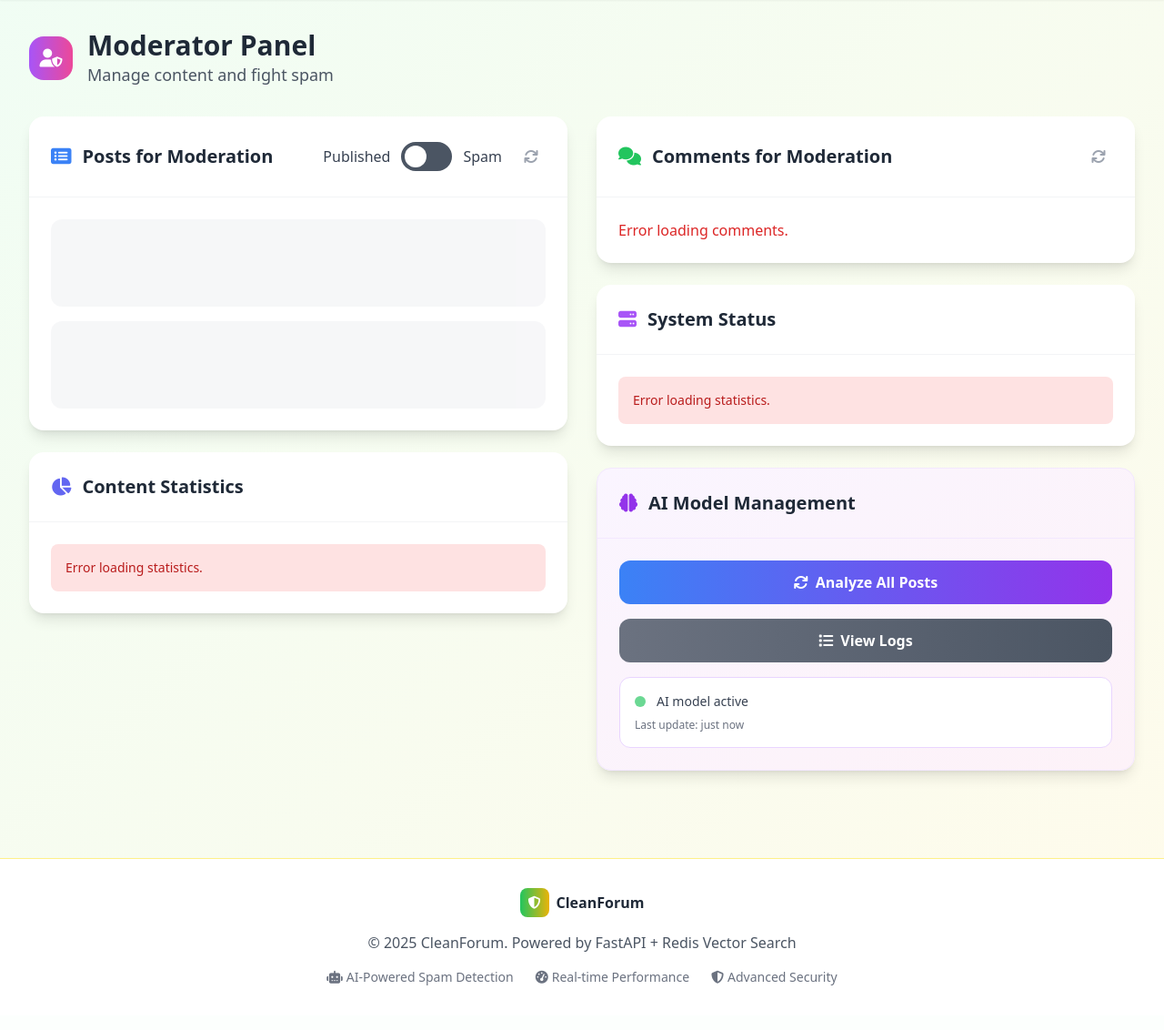
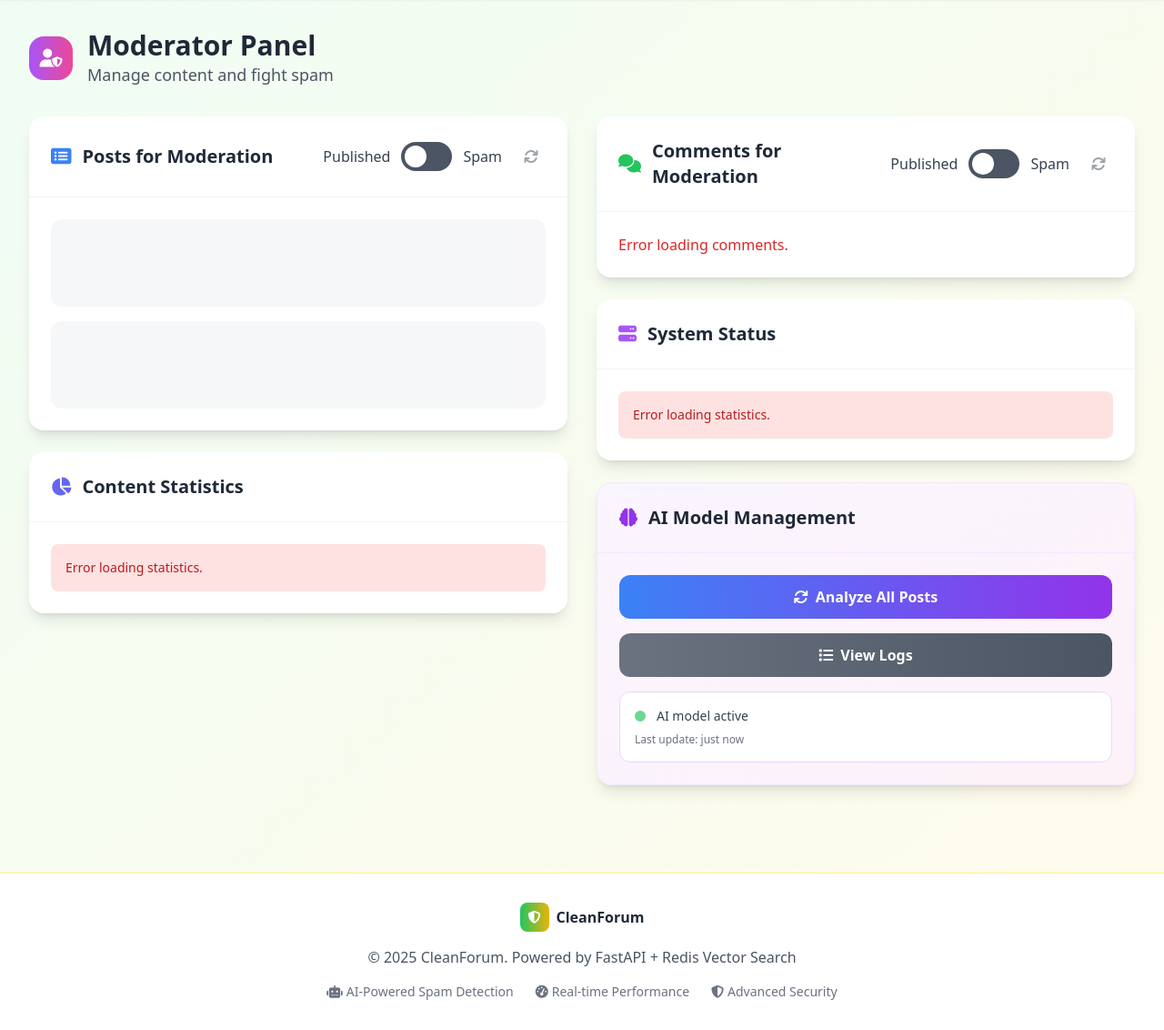
Before and after one commit to premananda108/CleanForum, a FastAPI app: page /moderator in a window 1280 px wide. Shown: the part 65-1197 px from the top of the page at 91% size. Before the commit the page ends 1148 px from the top, so only its background shows below. Run offline with FastAPI, Linux system fonts and the light colour scheme; data that the repository does not hold is empty; parts of the project's set-up code (start-up, migrations or seed data) failed here and were passed over; some libraries are stand-ins or nearby versions.

Commit message:
add filter for moderator panel comments

```diff
--- a/api/moderator.py
+++ b/api/moderator.py
@@ -122,9 +122,9 @@
 # --- Comment Endpoints ---
 
 @router.get("/pending-comments", response_model=List[CommentResponse])
-async def get_pending_comments(limit: int = Query(50, le=100)):
+async def get_pending_comments(limit: int = Query(50, le=100), status: Optional[str] = None):
     """Get all comments for moderation."""
-    return await Comment.get_all_for_moderation(limit=limit)
+    return await Comment.get_all_for_moderation(limit=limit, status=status)
 
 @router.get("/comments/{comment_id}/analysis", response_model=SpamAnalysisResponse)
 async def get_comment_analysis(comment_id: str):
--- a/models/comment.py
+++ b/models/comment.py
@@ -128,7 +128,7 @@
         return comments
 
     @staticmethod
-    async def get_all_for_moderation(limit: int = 50, offset: int = 0) -> List[CommentResponse]:
+    async def get_all_for_moderation(limit: int = 50, offset: int = 0, status: Optional[str] = None) -> List[CommentResponse]:
         """Get all comments for moderation, including spam."""
         comment_ids = await db.zrevrange("comments:all", offset, offset + limit - 1)
 
@@ -136,6 +136,8 @@
         for comment_id in comment_ids:
             comment = await Comment.get_by_id(comment_id)
             if comment:
+                if status and comment.status.value != status:
+                    continue
                 comments.append(comment)
         return comments
 
--- a/static/js/forum.js
+++ b/static/js/forum.js
@@ -116,8 +116,8 @@
         return this.request(`/moderator/posts/${postId}/analysis`);
     }
 
-    async getPendingComments() {
-        return this.request('/moderator/pending-comments');
+    async getPendingComments(limit = 50, status = 'published') {
+        return this.request(`/moderator/pending-comments?limit=${limit}&status=${status}`);
     }
 
     async moderateComment(commentId, action) {
--- a/static/js/moderator.js
+++ b/static/js/moderator.js
@@ -8,6 +8,12 @@
         if (statusToggle) {
             statusToggle.addEventListener('change', function() {
                 loadModeratorPosts();
+            });
+        }
+        const commentStatusToggle = document.getElementById('comment-status-toggle');
+        if (commentStatusToggle) {
+            commentStatusToggle.addEventListener('change', function() {
+                loadModeratorComments();
             });
         }
     }
@@ -107,9 +113,9 @@
                         <p class="text-sm text-gray-600 mt-1">${post.content.substring(0, 100)}...</p>
                         <div class="mt-3 flex items-center space-x-2">
                             ${getSpamBadge(post.is_spam, post.spam_score)}
+                            <span class="text-xs text-gray-500">Score: <strong>${(post.spam_score * 100).toFixed(1)}%</strong></span>
                             ${getStatusBadge(post.status)}
                             ${getModeratedBadge(post.moderated)}
-                            <span class="text-xs text-gray-500">Score: <strong>${(post.spam_score * 100).toFixed(1)}%</strong></span>
                         </div>
                     </div>
                     <div class="flex flex-row space-x-2 ml-4">
@@ -161,7 +167,9 @@
 
 async function loadModeratorComments() {
     try {
-        const comments = await api.getPendingComments();
+        const statusToggle = document.getElementById('comment-status-toggle');
+        const status = statusToggle.checked ? 'spam' : 'published';
+        const comments = await api.getPendingComments(50, status);
         const container = document.getElementById('pending-comments');
         if (comments.length === 0) {
             container.innerHTML = '<p class="text-green-600 font-medium">No comments for moderation</p>';
--- a/templates/moderator_panel.html
+++ b/templates/moderator_panel.html
@@ -84,9 +84,20 @@
                             <i class="fas fa-comments mr-3 text-green-500"></i>
                             Comments for Moderation
                         </h2>
-                        <button onclick="loadModeratorComments()" class="p-2 text-gray-400 hover:text-gray-600 transition-colors">
-                            <i class="fas fa-sync"></i>
-                        </button>
+                        <div class="flex items-center space-x-4">
+                            <label for="comment-status-toggle" class="flex items-center cursor-pointer">
+                                <span class="mr-3 text-gray-700">Published</span>
+                                <div class="relative">
+                                    <input type="checkbox" id="comment-status-toggle" class="sr-only">
+                                    <div class="block bg-gray-600 w-14 h-8 rounded-full"></div>
+                                    <div class="dot absolute left-1 top-1 bg-white w-6 h-6 rounded-full transition"></div>
+                                </div>
+                                <span class="ml-3 text-gray-700">Spam</span>
+                            </label>
+                            <button onclick="loadModeratorComments()" class="p-2 text-gray-400 hover:text-gray-600 transition-colors">
+                                <i class="fas fa-sync"></i>
+                            </button>
+                        </div>
                     </div>
                 </div>
                 <div class="p-6">
```
